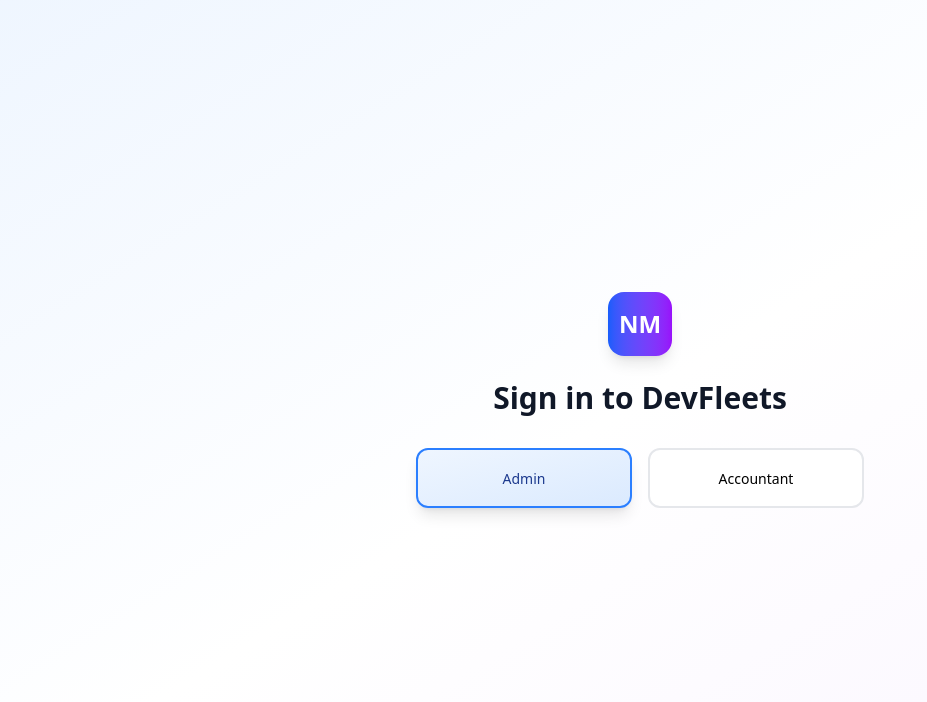
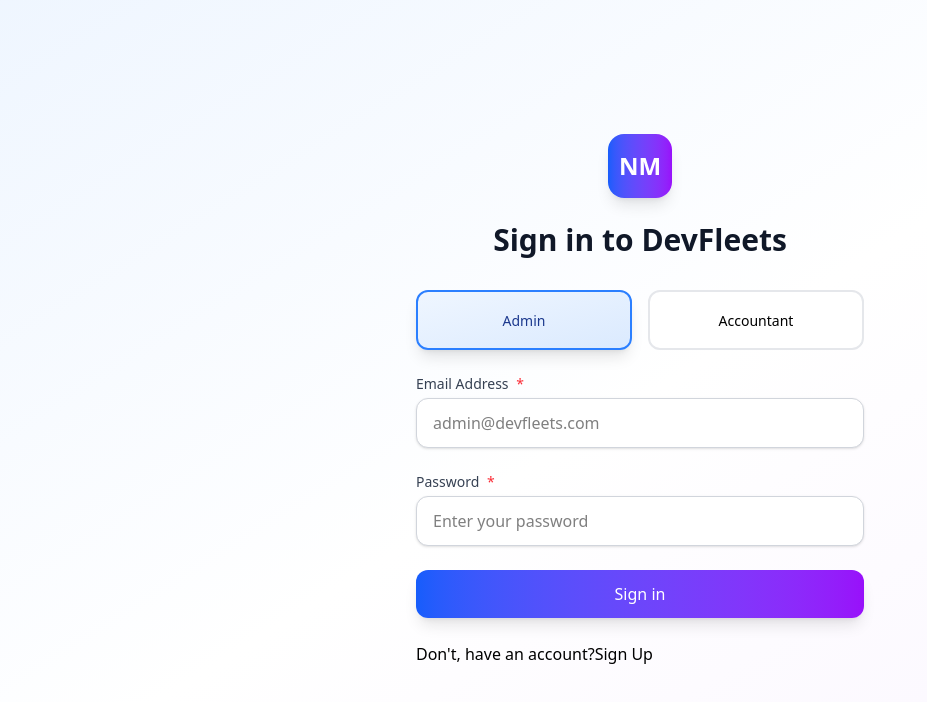
Before and after one commit to devfleets/webappongithub, a Next.js app: page /signin in a window 1280 px wide. Shown: the top 702 px of the page, without its empty margins (0-927 px from the left). Built offline with nearby package versions, Linux system fonts and the light colour scheme.

Commit message:
signinui

```diff
--- a/src/app/signin/page.jsx
+++ b/src/app/signin/page.jsx
@@ -15,9 +15,9 @@
     const [isLoading, setIsLoading] = useState(false);
     const router = useRouter();
 
-    // const handleLogin = async (event) => {
-    //     event.preventDefault();
-    //     setError(null);
+     const handleLogin = async (event) => {
+        event.preventDefault();
+        setError(null);
 
     //     try {
     //         const userCredential = await signInWithEmailAndPassword(
@@ -59,7 +59,7 @@
     //             setError("An unknown error occurred");
     //         }
     //     }
-    // };
+     };
     return (
         <>
 
@@ -104,62 +104,62 @@
                                 <span className="text-sm font-medium">Accountant</span>
                             </button>
                         </div>
-                        {/*
-
-    //                     <form className="space-y-6" onSubmit={handleLogin}>
-    //                         <div className="flex flex-col">
-    //                             <label htmlFor='email' className="text-sm font-medium text-gray-700 mb-1">
-    //                                 Email Address <span className="text-red-500 ml-1">*</span>
-    //                             </label>
-    //                             <input
-    //                                 id='email'
-    //                                 type="email"
-    //                                 value={email}
-    //                                 onChange={(e) => setEmail(e.target.value)}
-    //                                 placeholder={role === 'admin' ? 'admin@devfleets.com' : 'accountant@devfleets.com'}
-    //                                 required
-    //                                 className="w-full px-4 py-3 border border-gray-300 rounded-xl focus:outline-none focus:ring-2 focus:ring-blue-500 focus:border-transparent transition-all duration-200 bg-white shadow-sm"
-    //                             />
-    //                         </div>
 
 
-    //                         <div className="relative flex flex-col">
-    //                             <label htmlFor='password' className="text-sm font-medium text-gray-700 mb-1">
-    //                                 Password <span className="text-red-500 ml-1">*</span>
-    //                             </label>
-    //                             <input
-    //                                 id='password'
-    //                                 type={'password'}
-    //                                 value={password}
-    //                                 onChange={(e) => setPassword(e.target.value)}
-    //                                 placeholder="Enter your password"
-    //                                 required
-    //                                 className="w-full px-4 py-3 border border-gray-300 rounded-xl focus:outline-none focus:ring-2 focus:ring-blue-500 focus:border-transparent transition-all duration-200 bg-white shadow-sm pr-12"
-    //                             />
-    //                         </div>
+               <form className="space-y-6" onSubmit={handleLogin}>
+                           <div className="flex flex-col">
+                                 <label htmlFor='email' className="text-sm font-medium text-gray-700 mb-1">
+                                     Email Address <span className="text-red-500 ml-1">*</span>
+                                 </label>
+                                 <input
+                                     id='email'
+                                     type="email"
+                                     value={email}
+                                     onChange={(e) => setEmail(e.target.value)}
+                                    placeholder={role === 'admin' ? 'admin@devfleets.com' : 'accountant@devfleets.com'}
+                                    required
+                                    className="w-full px-4 py-3 border border-gray-300 rounded-xl focus:outline-none focus:ring-2 focus:ring-blue-500 focus:border-transparent transition-all duration-200 bg-white shadow-sm"
+                                 />
+                             </div>
 
 
-    //                         {error && (
-    //                             <div className="text-red-600 text-sm text-center bg-red-50 p-4 rounded-xl border border-red-200">
-    //                                 {error}
-    //                             </div>
-    //                         )}
+                             <div className="relative flex flex-col">
+                                 <label htmlFor='password' className="text-sm font-medium text-gray-700 mb-1">
+                                     Password <span className="text-red-500 ml-1">*</span>
+                                 </label>
+                                 <input
+                                     id='password'
+                                     type={'password'}
+                                     value={password}
+                                     onChange={(e) => setPassword(e.target.value)}
+                                     placeholder="Enter your password"
+                                     required
+                                     className="w-full px-4 py-3 border border-gray-300 rounded-xl focus:outline-none focus:ring-2 focus:ring-blue-500 focus:border-transparent transition-all duration-200 bg-white shadow-sm pr-12"
+                            />
+                            </div>
 
 
-    //                         <button
-    //                             type="submit"
-    //                             disabled={isLoading}
-    //                             className="w-full inline-flex items-center justify-center font-medium rounded-xl transition-all duration-200 focus:outline-none focus:ring-2 focus:ring-offset-2 disabled:opacity-50 disabled:cursor-not-allowed bg-gradient-to-r from-blue-600 to-purple-600 hover:from-blue-700 hover:to-purple-700 text-white focus:ring-blue-500 px-6 py-3 text-base shadow-lg transform hover:scale-105"
-    //                         >
-    //                             {isLoading ? 'Signing in...' : 'Sign in'}
-    //                         </button>
+                            {error && (
+                                 <div className="text-red-600 text-sm text-center bg-red-50 p-4 rounded-xl border border-red-200">
+                                    {error}
+                                </div>
+                             )}
 
-    //                         <p>Don&apos;t, have an account?{""}
-    //                             <Link href="/signup">
-    //                                 Sign Up
-    //                             </Link>
-    //                         </p>
-    //                     </form>*/}
+
+                            <button
+                               type="submit"
+                                disabled={isLoading}
+                                className="w-full inline-flex items-center justify-center font-medium rounded-xl transition-all duration-200 focus:outline-none focus:ring-2 focus:ring-offset-2 disabled:opacity-50 disabled:cursor-not-allowed bg-gradient-to-r from-blue-600 to-purple-600 hover:from-blue-700 hover:to-purple-700 text-white focus:ring-blue-500 px-6 py-3 text-base shadow-lg transform hover:scale-105"
+                            >
+                                {isLoading ? 'Signing in...' : 'Sign in'}
+                            </button>
+
+                             <p>Don&apos;t, have an account?{""}
+                                 <Link href="/signup">
+                                     Sign Up
+                                 </Link>
+                             </p>
+                       </form>
                     </div>
                 </div>
             </div>
```
